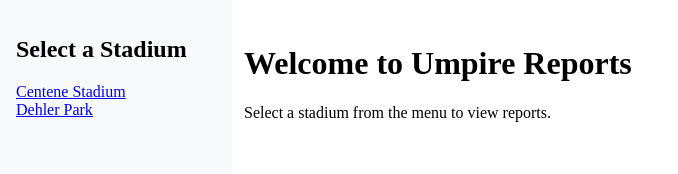
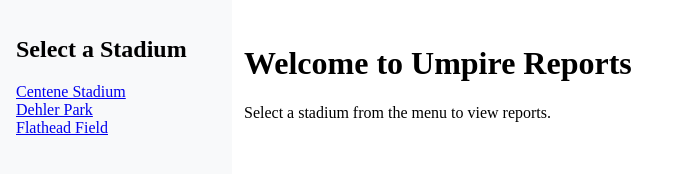
Before and after one commit to MatthLewis/PioneerBallMetrics, a plain HTML site: page index.html in a window 1280 px wide. Shown: the whole page, without its empty margins (0-678 px from the left). Drawn offline with Linux system fonts and the light colour scheme.

Commit message:
Update index.html

```diff
--- a/index.html
+++ b/index.html
@@ -23,10 +23,9 @@
 <body>
     <div id="navMenu">
         <h2>Select a Stadium</h2>
-        <!-- Add a link for each stadium -->
         <a href="CenteneStadium/index.html">Centene Stadium</a><br>
         <a href="DehlerPark/index.html">Dehler Park</a><br>
-        <!-- Add more links for each stadium -->
+        <a href="FlatheadField/index.html">Flathead Field</a><br>
     </div>
     <div id="content">
         <h1>Welcome to Umpire Reports</h1>
```
